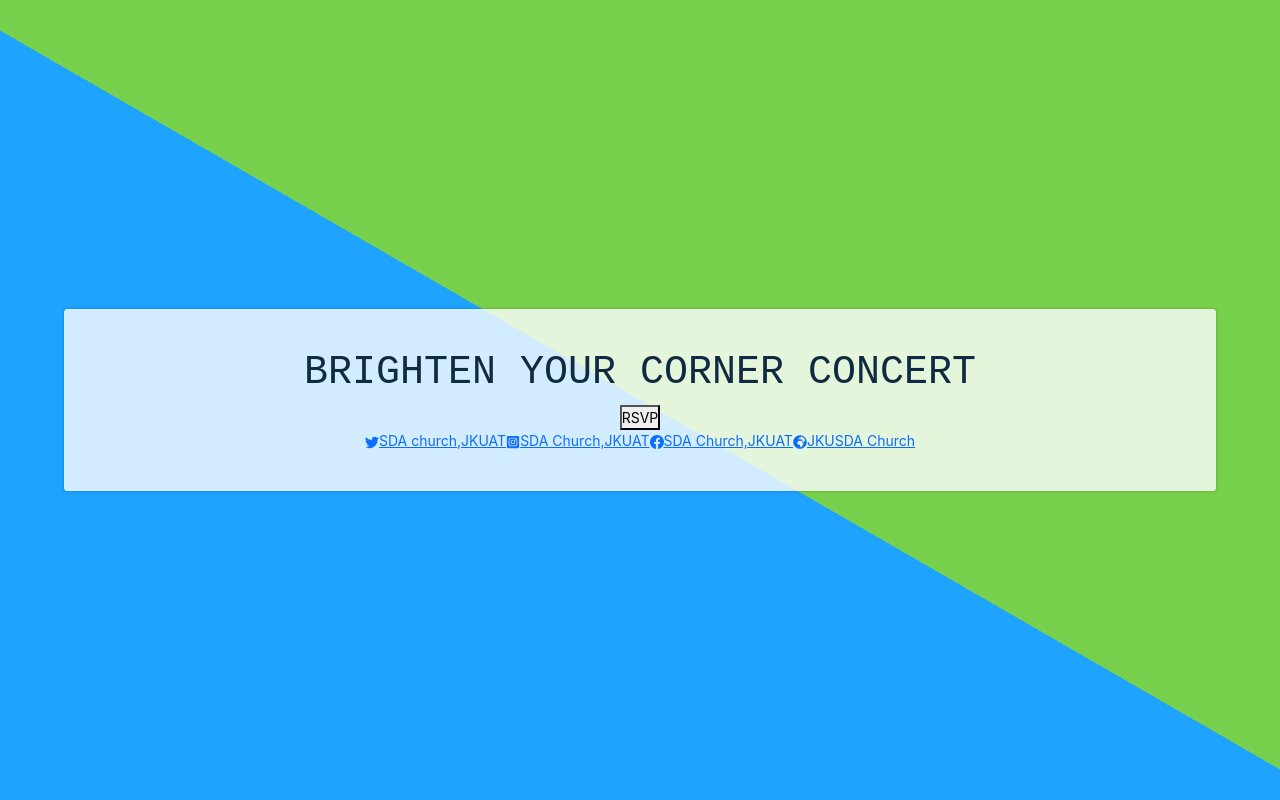
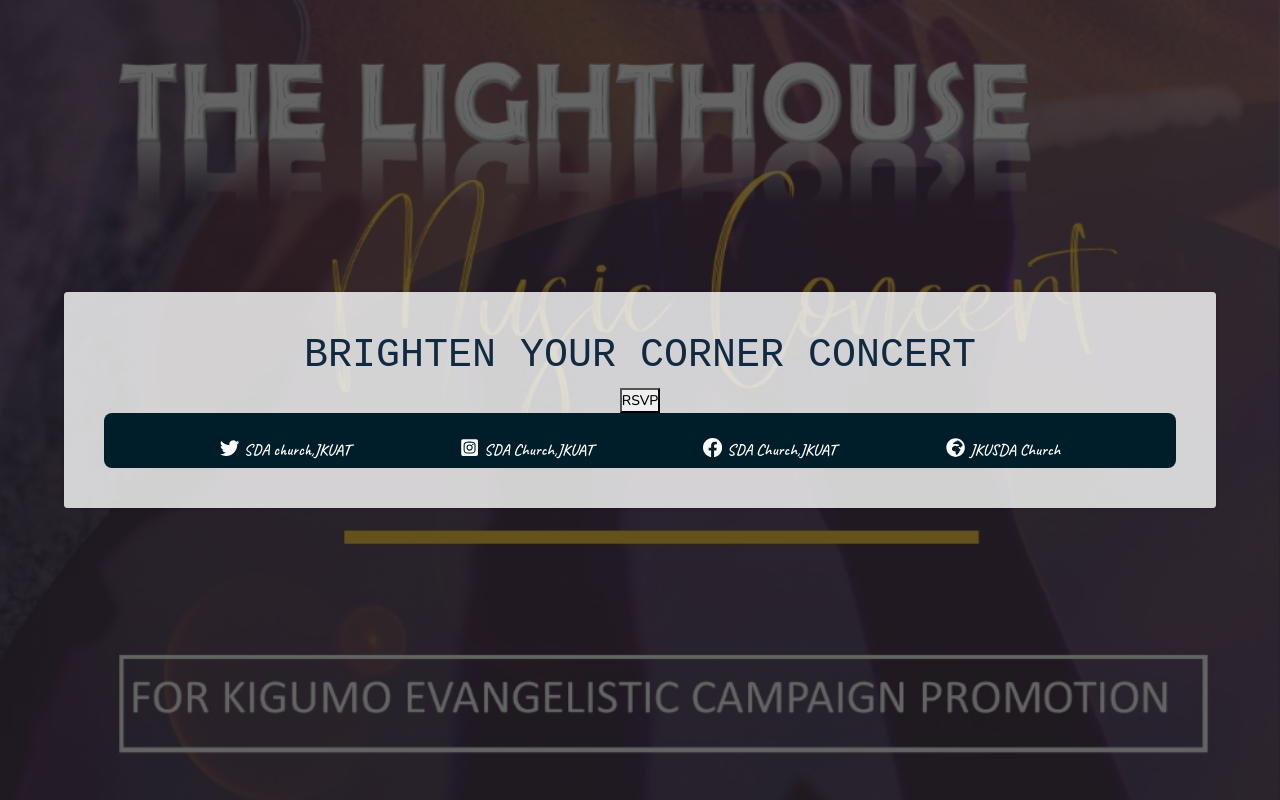
Before and after one commit to Ian-Mc-Okeyo/concert-front-end, a React (Create React App) app: page / in a window 1280 px wide. Built offline with nearby package versions, Linux system fonts and the light colour scheme.

Commit message:
Background added

```diff
--- a/public/index.html
+++ b/public/index.html
@@ -24,6 +24,9 @@
       work correctly both with client-side routing and a non-root public URL.
       Learn how to configure a non-root public URL by running `npm run build`.
     -->
+    <link rel="preconnect" href="https://fonts.googleapis.com">
+<link rel="preconnect" href="https://fonts.gstatic.com" crossorigin>
+<link href="https://fonts.googleapis.com/css2?family=Caveat:wght@600&family=Courgette&family=Kalam:wght@400;700&family=Nunito:wght@500&display=swap" rel="stylesheet">
     <title>React App</title>
   </head>
   <body>
--- a/src/components/Home.js
+++ b/src/components/Home.js
@@ -1,5 +1,8 @@
 import React from "react";
+import "./home.css";
+// import kigumo from "./images/KigumoOfficial.jpeg";
 import { Link } from "react-router-dom";
+
 
 import { BsFacebook } from "react-icons/bs";
 import { FaGlobeAfrica } from "react-icons/fa";
@@ -9,10 +12,13 @@
 export default function Home() {
   return (
     <>
-      <div className="bg"></div>
-      <div className="bg bg2"></div>
-      <div className="bg bg3"></div>
+      <div className="bg" id="fullpage"></div>
+      <div className="bg bg2" id="fullpage"></div>
+      {/* <div className="bg bg3" id="fullpage"></div> */}
+      <span></span>
       <div className="content">
+
+
         <h1>BRIGHTEN YOUR CORNER CONCERT</h1>
         <Link to="/buy">
           <button className="" type="submit">
--- a/src/components/home.css
+++ b/src/components/home.css
@@ -1,12 +1,12 @@
 #fullpage {
-    background-image: url("../LandingPageFolder/images/KigumoPoster.jpeg");
+    background-image: url("./images/KigumoOfficial.jpeg");
     background-attachment: fixed;
     background-position: center;
     background-repeat: no-repeat;
     background-size: cover;
-    width: 100vw;
+    /* width: 100vw; */
     height: 100vh;
-    border: 2px solid yellow;
+    /* border: 2px solid yellow; */
   }
   /* ------landingpage background ends-------- */
   span {
@@ -16,8 +16,8 @@
     width: 100%;
     height: 100%;
 
-    z-index: 10;
-    background: rgba(0, 0, 0, 0.7);
+    z-index: 0;
+    background: rgba(0, 0, 0, 0.6);
   }
 
   * {
```
Also changed, not shown: src/components/images/KigumoOfficial.jpeg (added).
